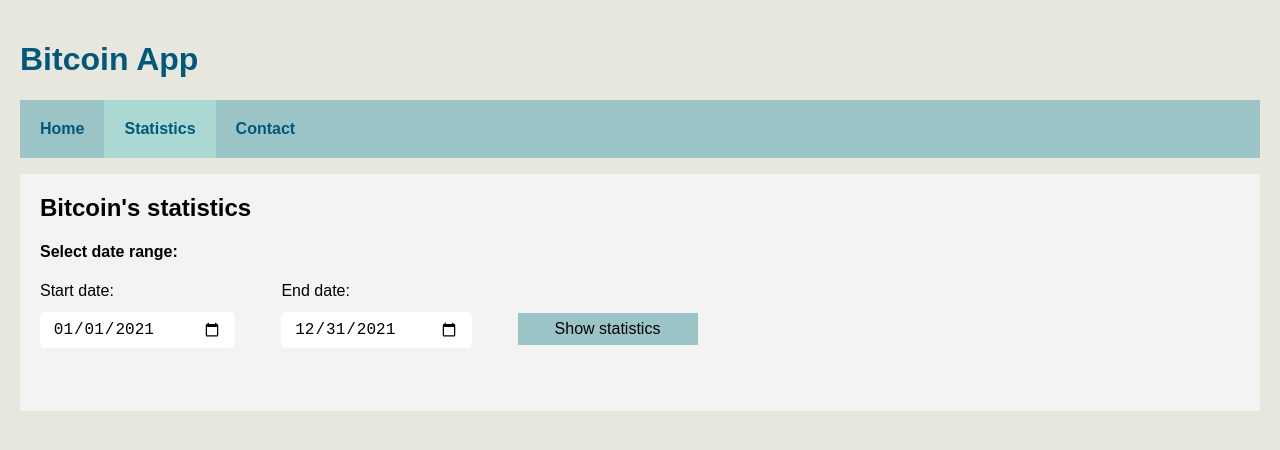
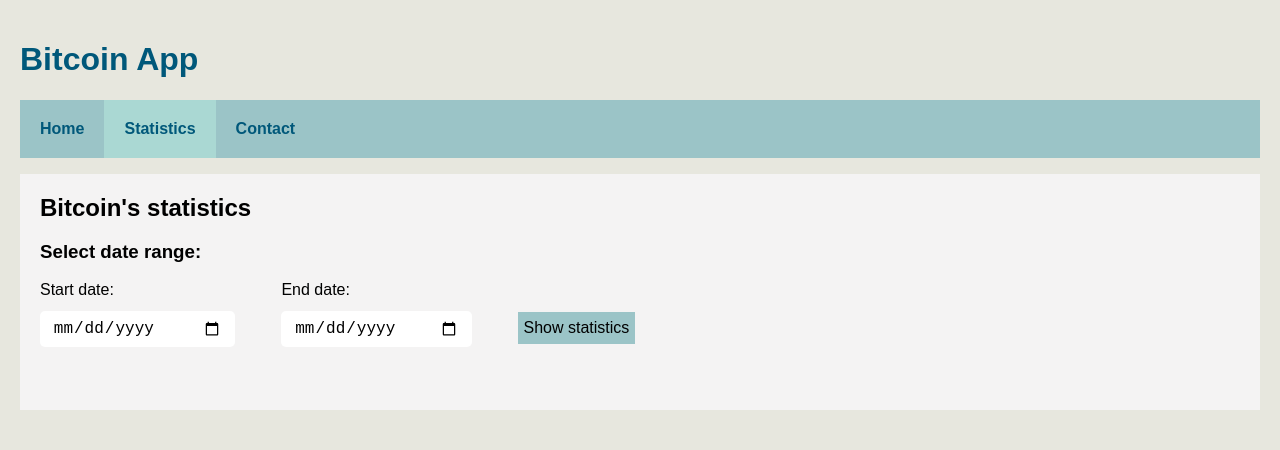
Before and after one commit to AnneRuo/bitcoin-app, a React (Create React App) app: page /stats in a window 1280 px wide. Shown: the top 450 px of the page. Built offline with nearby package versions, Linux system fonts and the light colour scheme.

Commit message:
small fixes

```diff
--- a/src/components/BestDay.js
+++ b/src/components/BestDay.js
@@ -37,7 +37,7 @@ const BestDay = ({data}) => {
 
     return (
         <div>
-            <h4>The best day for buying and selling bitcoin to maximize profits: </h4>
+            <h3>The best day for buying and selling bitcoin to maximize profits: </h3>
             <p>Day to buy: {dayToBuyDate} </p>
             <p>Day to sell: {dayToSellDate} </p>
         </div>
--- a/src/components/Contact.js
+++ b/src/components/Contact.js
@@ -19,7 +19,7 @@ const Contact = () => {
           GitHub</a> and get to know me and my skills better on my <a href="https://anneruo.github.io/">
           GitHub page</a>.</p>
 
-        <h4>Let's help Scrooge McDuck together in the future!</h4>
+        <h3>Let's help Scrooge McDuck together in the future!</h3>
       </div>
     );
   }
--- a/src/components/Form.js
+++ b/src/components/Form.js
@@ -2,14 +2,19 @@ import React, { useState } from "react";
 import { Getdata } from "./Getdata";
 
 const Form = ({setData}) => {
-    const [fromDate, setFromDate] = useState("2021-01-01");
-    const [toDate, setToDate] = useState("2021-12-31");
+    const [fromDate, setFromDate] = useState("");
+    const [toDate, setToDate] = useState("");
 
     const handleSubmit = async (event) => {
+        if (fromDate === "" || toDate === "") {
+            alert("Select date range");
+        }
         event.preventDefault();
-        console.log('Date range ' + fromDate + ' - ' + toDate);
         let timestampStart = (new Date(fromDate).getTime())/1000;
         let timestampEnd = (new Date(toDate).getTime() + (1*60*60*1000))/1000;
+        if (timestampStart >= timestampEnd) {
+            alert("Check date range, end date can't be earlier than start date");
+        }
 
         const fetchData = await Getdata(timestampStart, timestampEnd);
 
--- a/src/components/HighestVolume.js
+++ b/src/components/HighestVolume.js
@@ -20,7 +20,7 @@ const HighestVolume = ({data}) => {
 
     return (
         <div>
-            <h4>The highest trading volume within the given date range:</h4>
+            <h3>The highest trading volume within the given date range:</h3>
             <p>Highest volume {highestVol} was on {highestDay} </p>
         </div>
       );
--- a/src/components/Home.js
+++ b/src/components/Home.js
@@ -4,7 +4,7 @@ const Home = () => {
     return (
       <div>
         <h2>Welcome!</h2>
-        <h4>Today is again the best day to make more money!</h4>
+        <h3>Today is again the best day to make more money!</h3>
         <p>
         Bitcoin is one of the first implementations of cryptocurrency.
         It is an open source cryptocurrency created by a person or
--- a/src/components/LongestDownward.js
+++ b/src/components/LongestDownward.js
@@ -29,7 +29,7 @@ const LongestDownward = ({data}) => {
 
     return (
         <div>
-            <h4>The longest bearish (downward) trend within the given date range:</h4>
+            <h3>The longest bearish (downward) trend within the given date range:</h3>
             <p>Maximum days bitcoin's price was decreasing in a row was {longestPeriod} days.</p>
         </div>
       );
--- a/src/components/Stats.js
+++ b/src/components/Stats.js
@@ -12,7 +12,7 @@ const Stats = () => {
   return (
     <div>
       <h2>Bitcoin's statistics</h2>
-      <h4>Select date range:</h4>
+      <h3>Select date range:</h3>
 
       <div id="form">
         <Form setData={setData} />
--- a/src/index.css
+++ b/src/index.css
@@ -4,7 +4,7 @@ body {
     margin: 0;
   }
 
-  h1, h2, h4, p, ul, li, form {
+  h1, h2, h3, p, ul, li, form {
     font-family: sans-serif;
   }
 
@@ -74,7 +74,6 @@ body {
 
   #submitBtn {
     display: inline-block;
-    width: 15%;
     height: 2rem;
     background-color: #9bc4c7;
     border: 0;
```
